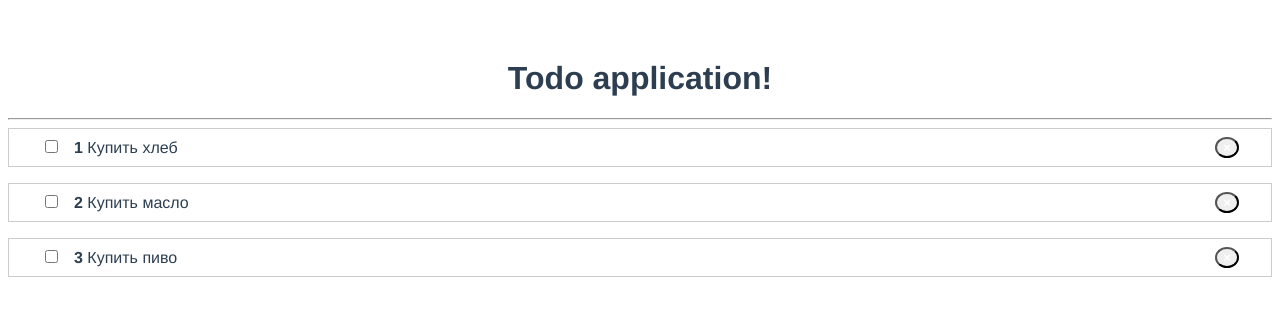
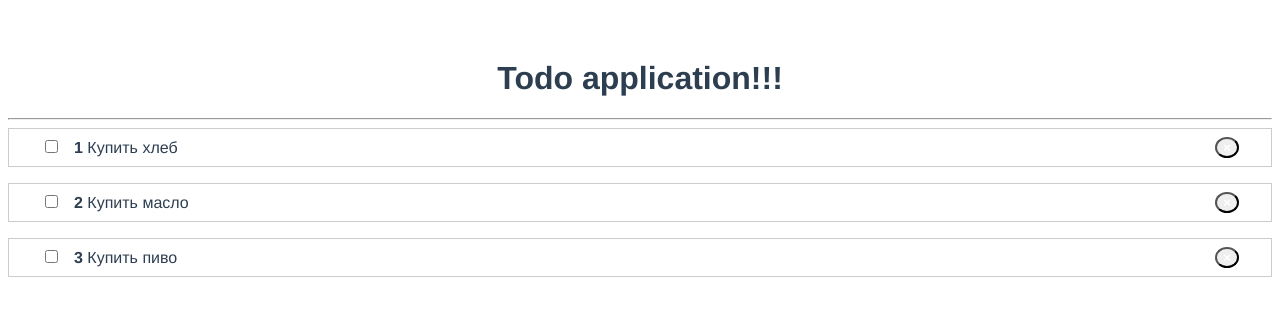
Before and after one commit to Elastomaniac/Checked-by-Petya, a Vue app: page / in a window 1280 px wide. Shown: the top 316 px of the page. Built offline with nearby package versions, Linux system fonts and the light colour scheme; the HTML template or start-up script is replaced by a standard one.

Commit message:
Петя сказал норм

```diff
--- a/src/App.vue
+++ b/src/App.vue
@@ -1,6 +1,6 @@
 <template>
   <div id="app">
-    <h1>Todo application!</h1>
+    <h1>Todo application!!!</h1>
     <hr />
     <TodoList :todos="todos" />
   </div>
```
